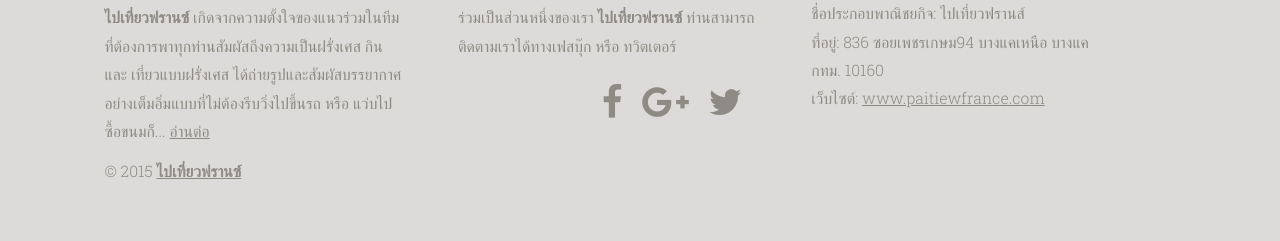
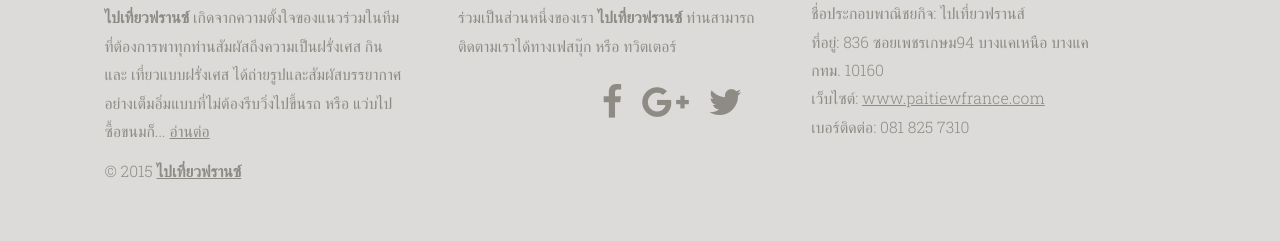
Before and after one commit to paitiewfrance/paitiewfrance.github.io, a Jekyll site: the page built from index.html, in a window 1280 px wide. Shown: the part 2088-2329 px from the top of the page. Built offline with Jekyll 4.4.1, drawn with Linux system fonts in a browser that asks for light colours; nearby versions of some CDN libraries; some web fonts are replaced.

Commit message:
Add phone

```diff
--- a/_includes/footer.html
+++ b/_includes/footer.html
@@ -28,7 +28,8 @@
             น.ส. สุดธิดา กนกสินสมบัติ <br>
             ชื่อประกอบพาณิชยกิจ: ไปเที่ยวฟรานส์ <br>
             ที่อยู่: 836 ซอยเพชรเกษม94 บางแคเหนือ บางแค กทม. 10160 <br>
-            เว็บไซต์: <a href="http://www.paitiewfrance.com" title="paitiewfrance">www.paitiewfrance.com</a>
+            เว็บไซต์: <a href="http://www.paitiewfrance.com" title="paitiewfrance">www.paitiewfrance.com</a> <br>
+            เบอร์ติดต่อ: 081 825 7310
           </p>
         </div>
     </div>
```
